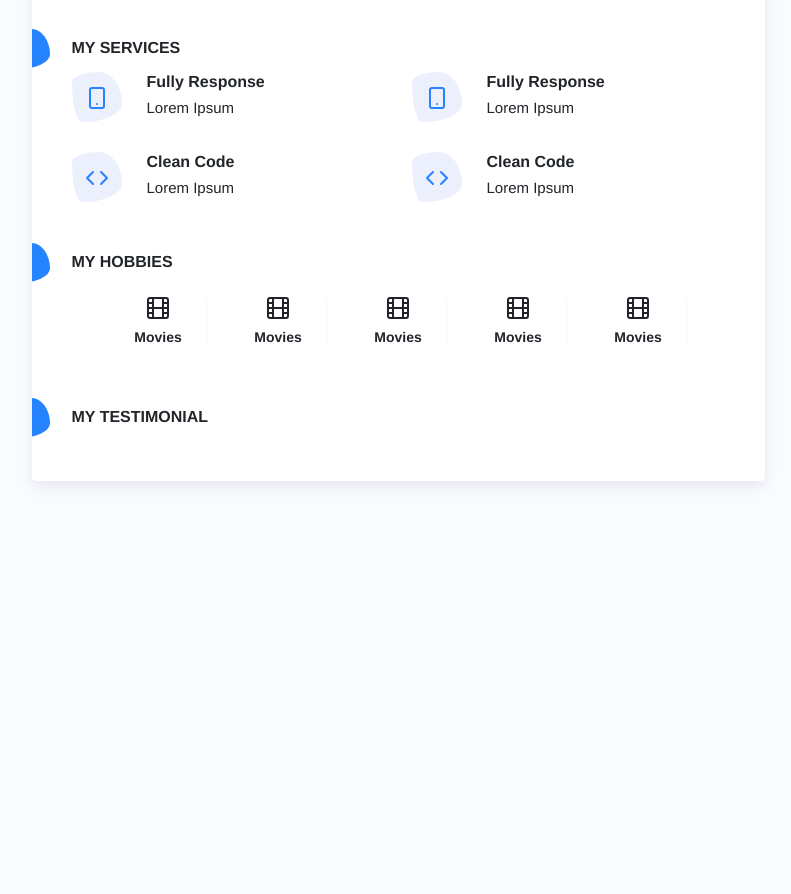
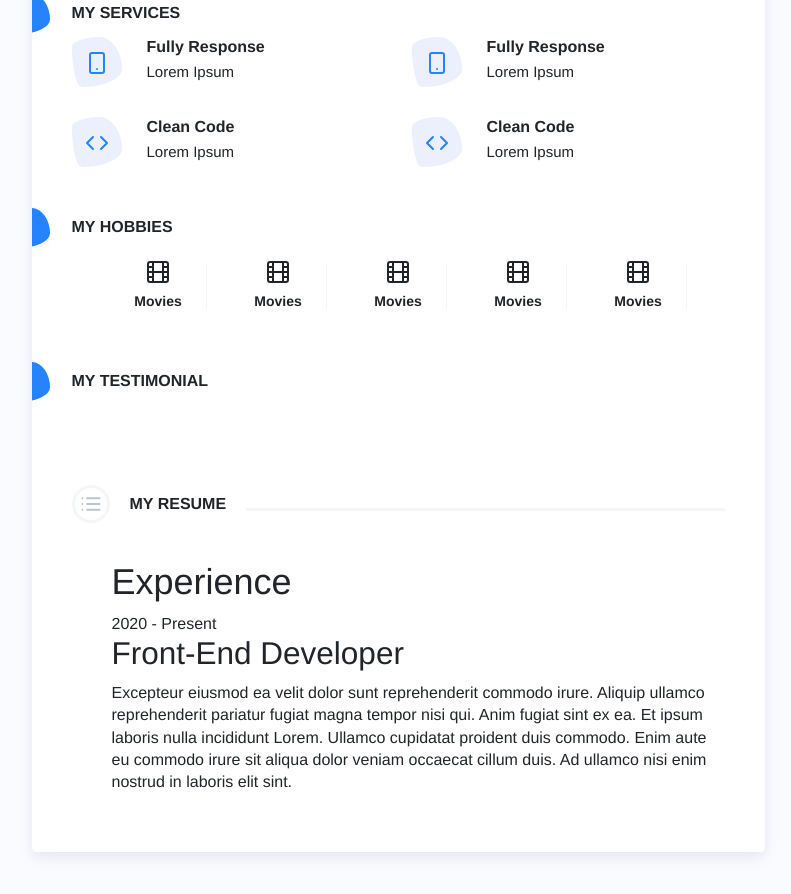
Before and after one commit to muhasim-asari/new-portfolio-gatsby, a Gatsby site: page / in a window 1280 px wide. Shown: the part 866-1760 px from the top of the page, without its empty margins (432-1223 px from the left). Before the commit the page ends 1397 px from the top, so only its background shows below. Built offline with nearby package versions, Linux system fonts and the light colour scheme; Gatsby itself is replaced by a stand-in of ours.

Commit message:
penambahan resume section

```diff
--- a/src/components/RightSide/AboutPage/AboutPage.js
+++ b/src/components/RightSide/AboutPage/AboutPage.js
@@ -6,11 +6,11 @@ import { Code, Film, Mail, Phone, Smartphone, Star, User } from "react-feather"
 import * as styles from "./aboutPage.module.scss"
 
 const AboutPage = ({ id }) => (
-  <section className={styles.ptPage}>
-    <div className={`${styles.ptContent} ${styles.ptContentFull}`}>
-      <div className={styles.ptScrollPdd}>
-        <div className={styles.mainTitle}>
-          <span className={styles.headingText}>
+  <section className="ptPage">
+    <div className="ptContent ptContentFull}">
+      <div className="ptScrollPdd">
+        <div className="mainTitle">
+          <span className="headingText">
             <User size={38} />
             About Me
           </span>
@@ -21,7 +21,8 @@ const AboutPage = ({ id }) => (
               <div className={styles.personImg}>
                 <StaticImage
                   src="../../../../static/images/me-photos.jpg"
-                  width={200}
+                  width={280}
+                  height={320}
                   quality={95}
                   formats={["auto", "webp", "avif"]}
                   alt="photos muhammad hasim"
--- a/src/components/RightSide/AboutPage/aboutPage.module.scss
+++ b/src/components/RightSide/AboutPage/aboutPage.module.scss
@@ -1,54 +1,4 @@
 @import "../../../../static/sass/variables";
-
-.ptPage {
-  visibility: visible;
-  position: static;
-  box-shadow: none;
-
-  .ptContent {
-    height: 100%;
-    overflow: hidden;
-
-    .ptScrollPdd {
-      padding: 40px !important;
-
-      .mainTitle {
-        position: relative;
-        margin-bottom: 30px;
-
-        &:before {
-          content: "";
-          display: block;
-          width: 100%;
-          height: 3px;
-          background: #f4f6f7;
-          position: absolute;
-          top: 50%;
-          z-index: 0;
-        }
-
-        .headingText {
-          display: inline-flex;
-          align-items: center;
-          background: #fff;
-          padding: 0 20px 0 0;
-          text-transform: uppercase;
-          font-weight: 600;
-          position: relative;
-
-          svg {
-            padding: 0.25rem;
-            border: 3px solid #f4f6f7;
-            display: flex;
-            align-items: center;
-            justify-content: center;
-            font-size: 22px;
-            border-radius: 50%;
-            margin-right: 20px;
-            color: #b7c6c9;
-          }
-        }
-      }
 
 .boxBio {
   .infoBio {
@@ -281,6 +231,3 @@
 
 .boxServices {
 }
-    }
-  }
-}
--- /dev/null
+++ b/src/components/RightSide/Resume/Resume.js
@@ -0,0 +1,52 @@
+import React from "react"
+import { List } from "react-feather"
+
+import * as styles from "./resume.module.scss"
+
+const Resume = () => {
+  return (
+    <section className="ptPage">
+      <div className="ptContent ptContentFull}">
+        <div className="ptScrollPdd">
+          <div className="mainTitle">
+            <span className="headingText">
+              <List size={38} />
+              My Resume
+            </span>
+          </div>
+          <ul className={`${styles.timeLine} ${styles.timeLineCentered} ${styles.expTimeLine}`}>
+            <li className={`${styles.timeLineItem} ${styles.period}`}>
+              <div className={styles.timeLineInfo}></div>
+              <div
+                className={`${styles.timeLineMarker} ${styles.expTitle}`}
+              ></div>
+              <div className={styles.timeLineContent}>
+                <h2 className={styles.timeLineTitle}>Experience</h2>
+              </div>
+            </li>
+            <li className={styles.timeLineItem}>
+              <div className={styles.timeLineInfo}>
+                <span>2020 - Present</span>
+              </div>
+              <div className={styles.timeLineMarker}></div>
+              <div className={styles.timeLineContent}>
+                <h3 className={styles.timeLineTitle}>Front-End Developer</h3>
+                <p>
+                  Excepteur eiusmod ea velit dolor sunt reprehenderit commodo
+                  irure. Aliquip ullamco reprehenderit pariatur fugiat magna
+                  tempor nisi qui. Anim fugiat sint ex ea. Et ipsum laboris
+                  nulla incididunt Lorem. Ullamco cupidatat proident duis
+                  commodo. Enim aute eu commodo irure sit aliqua dolor veniam
+                  occaecat cillum duis. Ad ullamco nisi enim nostrud in laboris
+                  elit sint.
+                </p>
+              </div>
+            </li>
+          </ul>
+        </div>
+      </div>
+    </section>
+  )
+}
+
+export default Resume
--- /dev/null
+++ b/src/components/RightSide/Resume/resume.module.scss
@@ -0,0 +1,33 @@
+@import "../../../../static/sass/variables";
+
+.timeLine {
+  line-height: 1.4em;
+  list-style: none;
+  margin: 0;
+  padding: 0;
+  width: 100%;
+
+  .timeLineItem {
+    padding-left: 40px;
+    position: relative;
+    &:last-child {
+      padding-bottom: 0;
+      .timeline-marker {
+        &:after {
+          content: none;
+        }
+      }
+    }
+
+    &:not(.period) {
+      &:hover {
+        .timeLineMarker {
+          &:before {
+            background: 0 0;
+            border: 3px solid #2583fd;
+          }
+        }
+      }
+    }
+  }
+}
--- a/src/components/RightSide/RightSide.js
+++ b/src/components/RightSide/RightSide.js
@@ -1,6 +1,7 @@
 import React from 'react';
 import { Col } from 'react-bootstrap';
 import AboutPage from './AboutPage/AboutPage';
+import Resume from './Resume/Resume';
 
 import * as styles from './rightSide.module.scss'
 
@@ -10,6 +11,7 @@ const RightSide = () => (
       <div className={`${styles.secWrapper} secWrapper`}>
         <div className={`${styles.allPages} allPages`}>
           <AboutPage />
+          <Resume />
         </div>
       </div>
     </div>
--- a/static/sass/_styles.scss
+++ b/static/sass/_styles.scss
@@ -44,16 +44,66 @@ a {
   }
 }
 
+.ptPage {
+  visibility: visible;
+  position: static;
+  box-shadow: none;
+  .ptContent {
+    height: 100%;
+    overflow: hidden;
+    .ptScrollPdd {
+      padding: 40px !important;
+
+      .mainTitle {
+        position: relative;
+        margin-bottom: 30px;
+
+        &:before {
+          content: "";
+          display: block;
+          width: 100%;
+          height: 3px;
+          background: #f4f6f7;
+          position: absolute;
+          top: 50%;
+          z-index: 0;
+        }
+
+        .headingText {
+          display: inline-flex;
+          align-items: center;
+          background: #fff;
+          padding: 0 20px 0 0;
+          text-transform: uppercase;
+          font-weight: 600;
+          position: relative;
+
+          svg {
+            padding: 0.25rem;
+            border: 3px solid #f4f6f7;
+            display: flex;
+            align-items: center;
+            justify-content: center;
+            font-size: 22px;
+            border-radius: 50%;
+            margin-right: 20px;
+            color: #b7c6c9;
+          }
+        }
+      }
+    }
+  }
+}
+
 .tooltipCust {
   display: inline;
   position: relative;
   z-index: 999;
   &:hover {
-
     .tooltipItem {
       &::after {
-				pointer-events: auto;
-			}
+        pointer-events: auto;
+      }
     }
   }
 }
```
Lines whose indentation alone changed are shown as unchanged.
